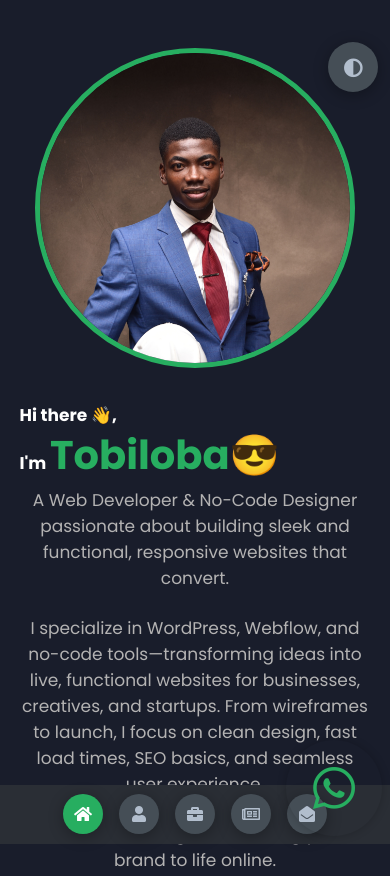
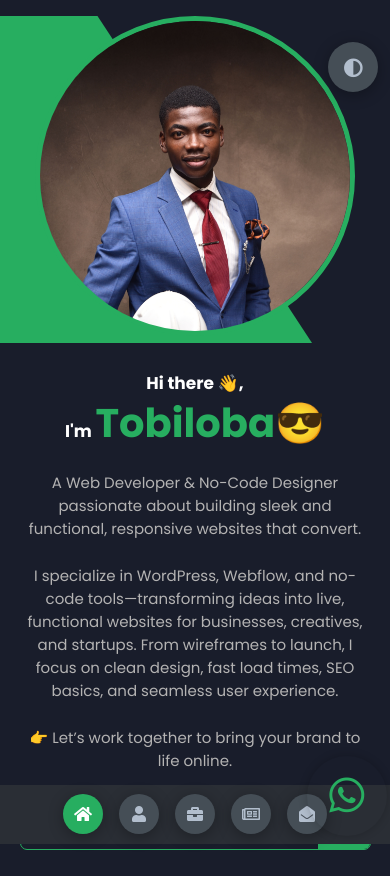
Before and after one commit to OhTobiloba/Portfolio-project-1, a plain HTML site: page index.html in a window 390 px wide. Shown: the top 876 px of the page. Drawn offline with Linux system fonts and the light colour scheme.

Commit message:
working on the responsiveness

```diff
--- a/styles/_media.scss
+++ b/styles/_media.scss
@@ -1,13 +1,20 @@
-@media screen and (max-width: 1200px) {
+@media screen and (max-width: 1220px){
     // Header________________________________________________________________
 .header-content .left-header .image {
-    height: 65%;
-    width: 68%;
-    margin-left: 3.5rem;
+    // height: 65%;
+    // width: 68%;
+    // margin-left: 3.5rem;
+
+    img {
+        width: 20rem;
+        height: 20rem;
+    }
 }
 
 .header-content .right-header {
-    padding-right: 120px;
+    // padding-right: 120px;
+    // width: 100%;
+    padding: 0;
 }
     // ________________________________________________________________//
 
@@ -26,6 +33,19 @@ section {
 
     .about-container .right-about {
     padding-right: 0rem;
+}
+
+
+.right-header {
+    // width: 100%;
+
+    h1:nth-child(2) {
+        margin-bottom: 1rem;
+    }
+
+    .name {
+        font-size: 17px !important;
+    }
 }
     // ________________________________________________________________//
 
@@ -49,6 +69,10 @@ section {
     // Header________________________________________________________________
 .header-content .right-header h2 {
     font-size: 23px;
+}
+
+.header-content .right-header p{
+    font-size: 15px;
 }
 // ABOUT ME SECTION____________________________________________//
 
@@ -75,12 +99,46 @@ section {
 }
 
 
-@media screen and (max-width: 830px){
+@media screen and (max-width: 850px){
     // Header________________________________________________________________
 .header-content .left-header .image {
     height: 54%;
     width: 78%;
     margin-left: 2.5rem;
+}
+
+
+
+.header-content {
+    display: flex;
+    flex-direction: column;
+    align-items: center;
+    justify-content: center;
+    // grid-template-columns: 1fr;
+    // padding-bottom: 4rem;
+    // padding-top: 2rem;
+}
+
+.left-header {
+    width: 100%;
+    // background-color: red;
+    padding: 2rem 0;
+
+    margin: 1rem 0
+}
+
+.right-header {
+    display: flex;
+    align-items: center;
+    justify-content: center;
+    font-size: 12px;
+
+    text-align: center;
+    padding: 0;
+    h1 {
+        text-align: center;
+        margin-inline: auto;
+    }
 }
 // ________________________________________________________________
 
@@ -157,10 +215,10 @@ section {
 }
 
 
-@media screen and (max-width: 725px) {
+@media screen and (max-width: 755px){
     // Header________________________________________________________________
 .header-content .right-header {
-    padding-right: 75px;
+    // padding-right: 75px;
 }
 
 .header-content .left-header .image {
@@ -177,6 +235,20 @@ section {
 .controls .control {
     width: 35px;
     height: 35px;
+}
+
+
+.chat {
+    right: .2rem;
+    bottom: .5rem;
+    background-color: transparent;
+    padding: 0;
+    width: 5rem;
+    height: 5rem;
+
+    i {
+        font-size: 2.5rem;
+}
 }
 //________________________________________________________________
 
@@ -206,6 +278,9 @@ section {
     .header-content .left-header .image {
     height: 50%;
 }
+
+
+
 
 // ABOUT ME SECTION____________________________________________//
 
@@ -250,12 +325,13 @@ section {
     .header-content {
         grid-template-columns: 1fr;
         padding-bottom: 4rem;
-        padding-top: 2rem;
+        // padding-top: 2rem;
     }
 
     .left-header {
+        margin-top: 0;
         .h-shape {
-            display: none;
+            // display: none;
         }
     }
 
@@ -476,7 +552,7 @@ section {
 
 
 
-@media screen and (max-width: 400px) {
+@media screen and (max-width: 500px) {
     .controls {
         top:auto;
         bottom: 0;
@@ -507,7 +583,7 @@ section {
         // background-color: red;
         padding: 2rem 0;
 
-        margin: 1rem 0
+        margin: 1rem 0;
     }
 
     .right-header {
@@ -527,6 +603,32 @@ section {
         flex-direction: column;
         // background-color: red;
     }
+
+
+    .header-content .left-header {
+        padding: 0;
+   }
+
+   .header-content .right-header {
+       padding: 0;
+       width: 90%;
+   }
+
+   .header-content .right-header .name {
+       margin-inline: auto;
+   }
+
+   .chat {
+       right: .2rem;
+       bottom: .5rem;
+       background-color: transparent;
+       padding: 0;
+       width: 5rem;
+       height: 5rem;
+
+       i {
+           font-size: 2.5rem;
+   }
 }
 
 
@@ -544,29 +646,6 @@ section {
     // object-position: center 1%;
     }
 
-
-    .header-content .left-header {
-         padding: 0;
-    }
-
-    .header-content .right-header {
-        padding: 0;
-        width: 90%;
-    }
-
-    .header-content .right-header .name {
-        text-align: center;
-    }
-
-    .chat {
-        right: .5rem;
-        bottom: .5rem;
-        background-color: transparent;
-        padding: 0;
-
-        i {
-            font-size: 3rem;
-    }
 }
 
     // ABOUT ME SECTION____________________________________________//
```
Also changed, not shown: styles/styles.css, 1 other file.
